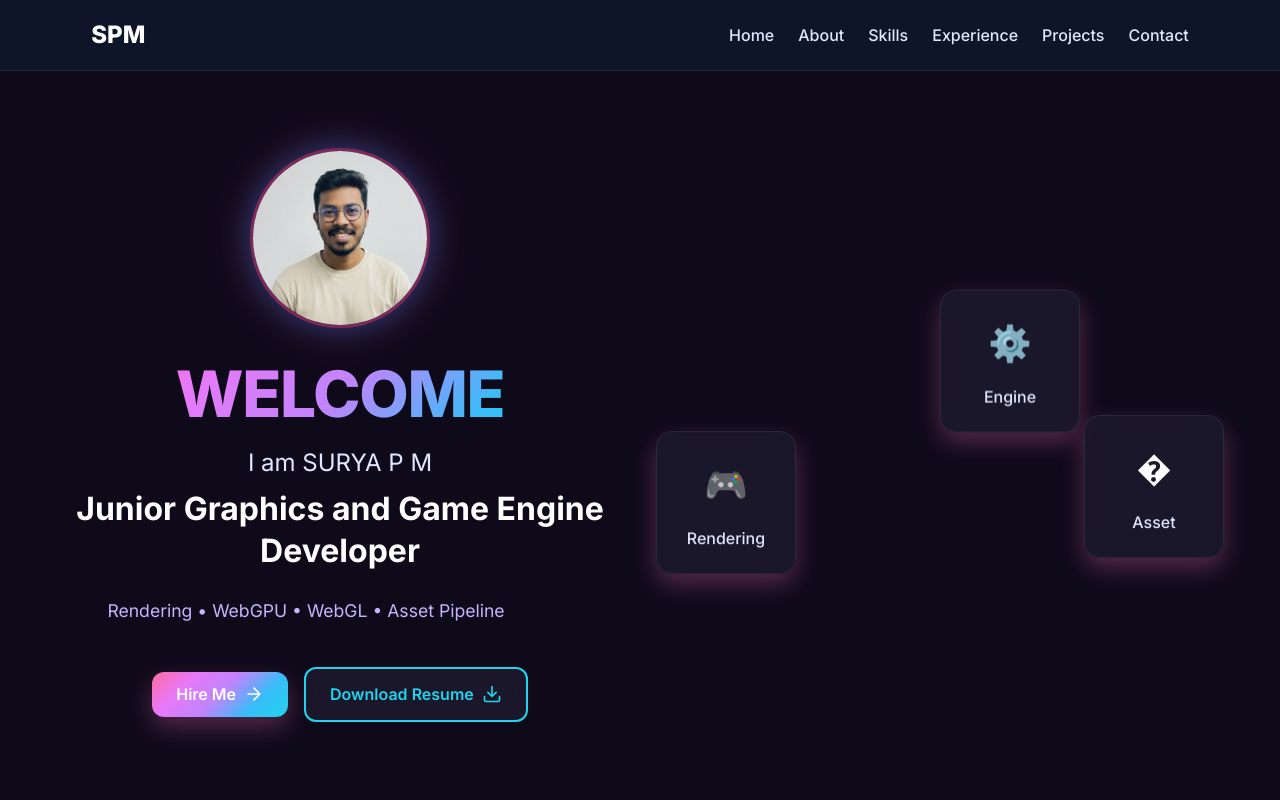
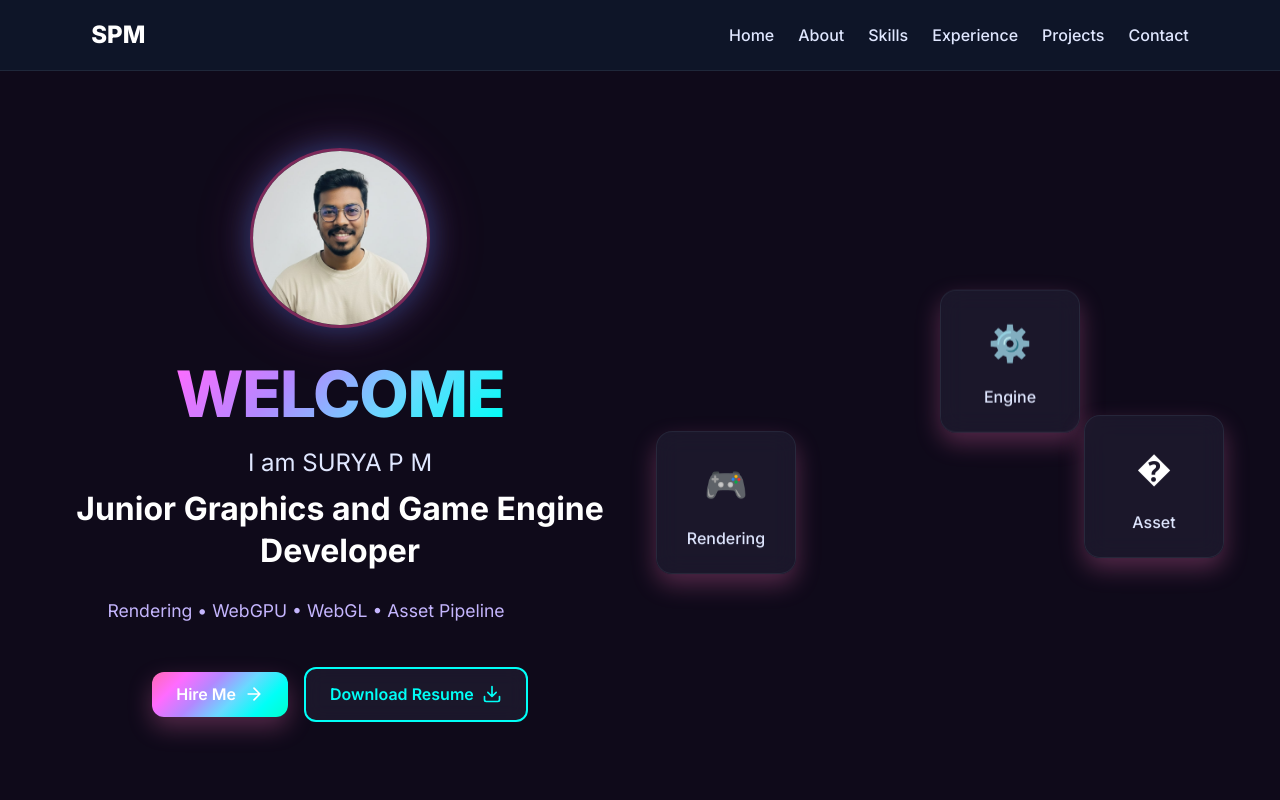
Before and after one commit to Suryaraj2211/PortFolio, a React (Vite) app: page / in a window 1280 px wide. Shown: the top 800 px of the page. Built offline with nearby package versions, Linux system fonts and the light colour scheme.

Commit message:
Super bright gradient colors for maximum visibility on dark background

```diff
--- a/src/Style/Root.css
+++ b/src/Style/Root.css
@@ -2,15 +2,15 @@
 
 /* === CSS Variables === */
 :root {
-  /* Primary Colors - Pink & Cyan (Brighter) */
-  --primary-color: #22d3ee;
-  --primary-dark: #06b6d4;
-  --secondary-color: #f472b6;
-  --accent-color: #a78bfa;
+  /* Primary Colors - Bright Pink & Cyan */
+  --primary-color: #00fff7;
+  --primary-dark: #00d4ff;
+  --secondary-color: #ff6bff;
+  --accent-color: #b388ff;
 
-  /* Gradient - Hot Pink to Cyan (High Contrast) */
-  --gradient-primary: linear-gradient(135deg, #ff6b9d 0%, #e879f9 25%, #c084fc 50%, #38bdf8 75%, #22d3ee 100%);
-  --gradient-secondary: linear-gradient(135deg, #f472b6 0%, #a78bfa 50%, #38bdf8 100%);
+  /* Gradient - SUPER BRIGHT for visibility */
+  --gradient-primary: linear-gradient(135deg, #ff69b4 0%, #ff6bff 20%, #b388ff 40%, #69d9ff 60%, #00fff7 80%, #00ffcc 100%);
+  --gradient-secondary: linear-gradient(135deg, #ff6bff 0%, #b388ff 50%, #00fff7 100%);
 
   /* Accent Tones */
   --accent-1: #f472b6;
```
